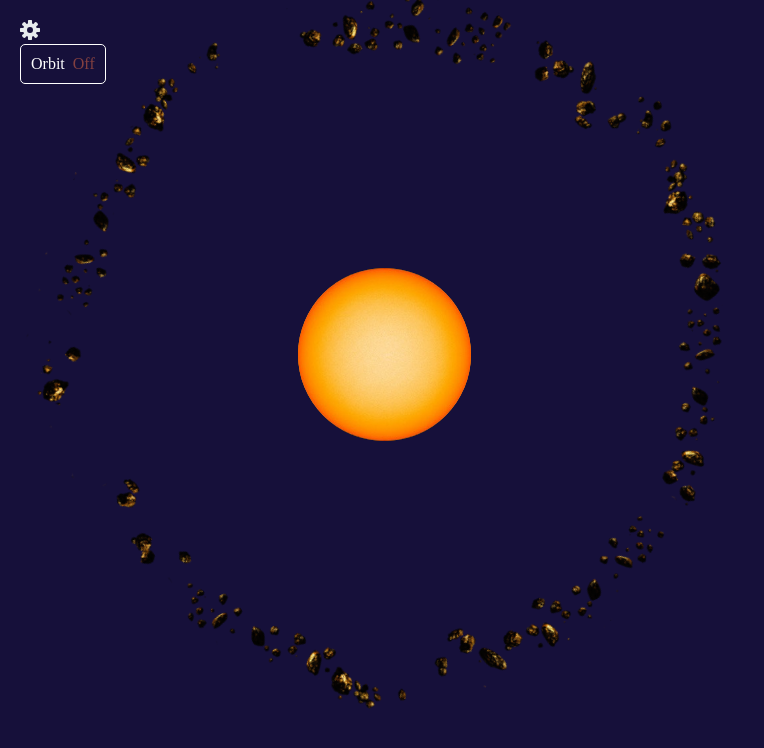
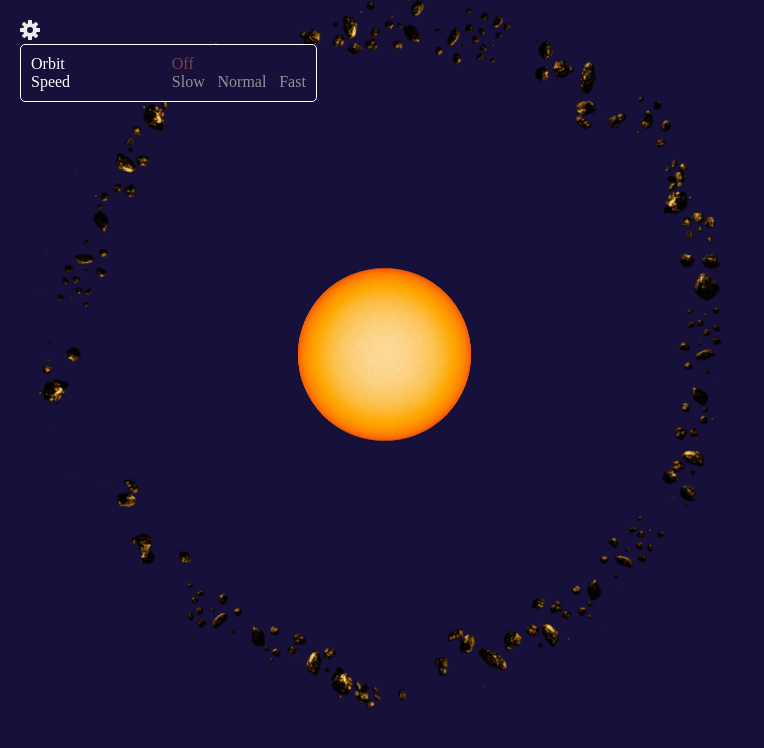
Before and after one commit to wteo/solarSystem, a Vue app: page / in a window 1280 px wide. Both pictures are taken after a click on the element 30 px from the left and 32 px from the top of the page. Shown: the top 748 px of the page, without its empty margins (0-764 px from the left). Built offline with nearby package versions, Linux system fonts and the light colour scheme; no server answers.

Commit message:
Separated settings into a sperate component

```diff
--- a/src/App.vue
+++ b/src/App.vue
@@ -3,48 +3,21 @@
 // To let TypeScript properly infer types inside component options
 import { defineComponent } from 'vue';
 
+import Settings from './components/Settings.vue';
 import Description from './components/Description.vue';
 import Sun from './components/Sun.vue';
 import Planets from './components/Planets.vue';
 import AsteroidBelt from './components/AsteroidBelt.vue';
 
 export default defineComponent({
-  data() {
-    return {
-      isSettingsClicked: false,
-      isVisible: false
-    }
-  },
-  components: { Description, Sun, Planets, AsteroidBelt },
-  methods: {
-    settingsHandler() {
-      this.isSettingsClicked = !this.isSettingsClicked;
-    },
-    orbitHandler() {
-      this.isVisible = !this.isVisible;
-    }
-  }
+  components: { Settings, Description, Sun, Planets, AsteroidBelt },
 })
 
 </script>
 
 <template>
-  <nav>
-    <div id="settings" @click="settingsHandler">
-      <img class="image" src="./icons/settings.png" alt=" +settings"/>
-    </div>
-    <Transition>
-      <ul v-if="isSettingsClicked" id="menu">
-        <li>
-          <span>Orbit</span>
-          <div @click="orbitHandler" id="orbit-visibility">
-            <span id="on" v-if="isVisible">On</span>
-            <span id="off" v-if="!isVisible">Off</span>
-          </div>
-        </li>
-      </ul>
-    </Transition>
-  </nav>
+
+  <Settings />
   <div class="solarSystemContainer">
     <Sun />
     <Planets />
@@ -56,57 +29,4 @@ export default defineComponent({
 
 <style lang="scss">
   @import '@/scss/main.scss';
-
-  .orbit {
-    border: $orbit-border;
-  }
-
-  nav {
-
-    position: fixed;
-    z-index: 200;
-    color: $font-color;
-    top: 20px;
-    left: 20px;
-
-    > * {
-      margin: 0;
-      padding: 0;
-    }
-
-    ul {
-
-      list-style-type: none;
-      border: 1px solid white;
-      background-color: $space-background-color;
-      padding: 10px;
-      border-radius: 5px;
-
-      li {
-        display: flex;
-        flex-direction: row;
-
-        #orbit-visibility {
-          margin-left: 8px;
-
-          &:hover {
-            cursor: pointer;
-          }
-
-          #on {
-            color: greenyellow;
-          }
-          #off {
-            color: rgb(131, 64, 64);
-          }
-        }
-      }
-    }
-
-    #settings {
-      width: 20px;
-    }
-
-  }
-
 </style>
--- /dev/null
+++ b/src/components/Settings.vue
@@ -0,0 +1,127 @@
+<script lang="ts">
+
+import { defineComponent } from 'vue';
+import settings from '../icons/settings.png';
+
+export default defineComponent({
+  data() {
+    return {
+        isSettingsClicked: false,
+        isVisible: false,
+        image: settings,
+    }
+  },
+  methods: {
+    settingsHandler() {
+      this.isSettingsClicked = !this.isSettingsClicked;
+    },
+    orbitHandler() {
+      this.isVisible = !this.isVisible;
+    }
+  }
+})
+
+</script>
+
+<template>
+
+  <nav>
+    <div id="settings" @click="settingsHandler">
+      <img class="image" :src="image" alt="settings"/>
+    </div>
+    <Transition>
+      <ul v-if="isSettingsClicked" id="menu">
+        <li>
+          <span class="settings-label">Orbit</span>
+          <div @click="orbitHandler" id="visibility-options">
+            <span id="on" v-if="isVisible">On</span>
+            <span id="off" v-if="!isVisible">Off</span>
+          </div>
+        </li>
+        <li>
+          <span class="settings-label">Speed</span>
+          <div id="speed-options">
+            <span>Slow</span>
+            <span>Normal</span>
+            <span>Fast</span>
+          </div>
+        </li>
+      </ul>
+    </Transition>
+  </nav>
+
+</template>
+
+
+<style lang="scss">
+
+  @import '@/scss/helpers/variables';
+
+  .orbit {
+    border: $orbit-border;
+  }
+
+  nav {
+
+    position: fixed;
+    z-index: 200;
+    color: $font-color;
+    top: 20px;
+    left: 20px;
+
+    > * {
+      margin: 0;
+      padding: 0;
+    }
+
+    ul {
+
+      list-style-type: none;
+      border: 1px solid white;
+      background-color: $space-background-color;
+      padding: 10px;
+      border-radius: 5px;
+
+      li {
+        display: flex;
+        flex-direction: row;
+
+        .settings-label {
+            width: 10vw;
+        }
+
+        #visibility-options {
+          margin-left: 1vw;
+
+          &:hover {
+            cursor: pointer;
+          }
+          #on {
+            color: greenyellow;
+          }
+          #off {
+            color: rgb(131, 64, 64);
+          }
+        }
+
+        #speed-options {
+
+            span {
+                margin-left: 1vw;
+                color: rgb(146, 146, 146);
+                transition: all 0.1s;
+
+                &:hover {
+                    color: greenyellow;
+                }
+            }
+        }
+      }
+    }
+
+    #settings {
+      width: 20px;
+    }
+  }
+
+</style>
```
